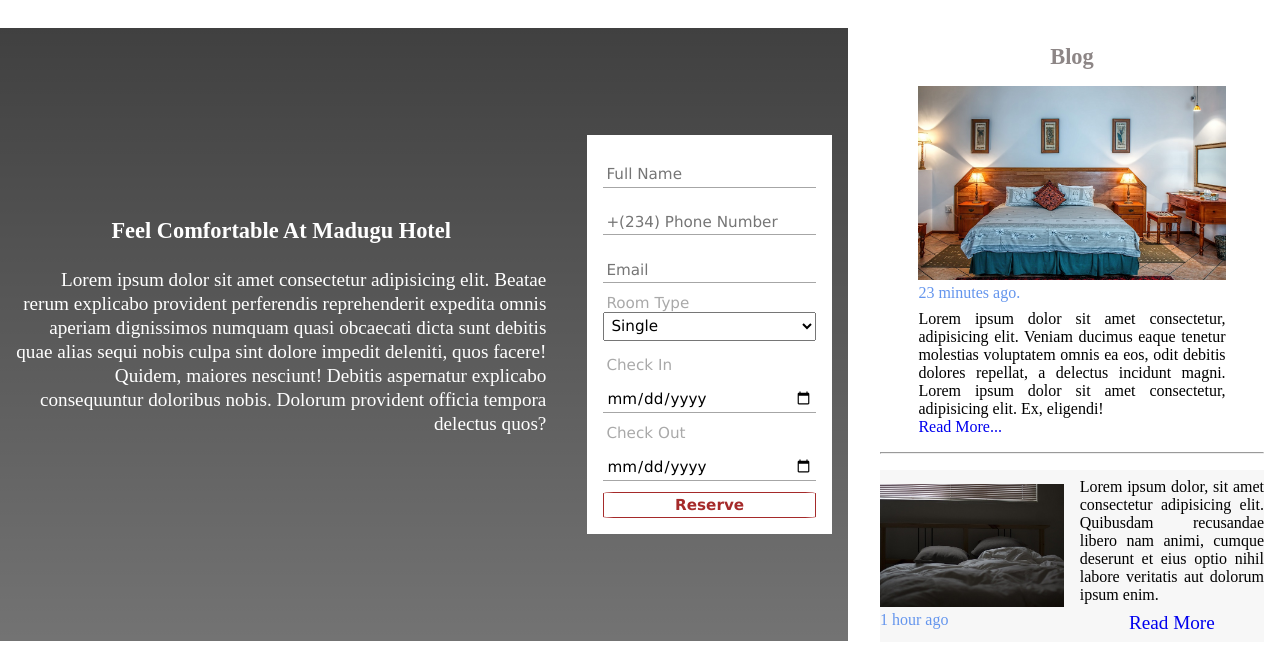
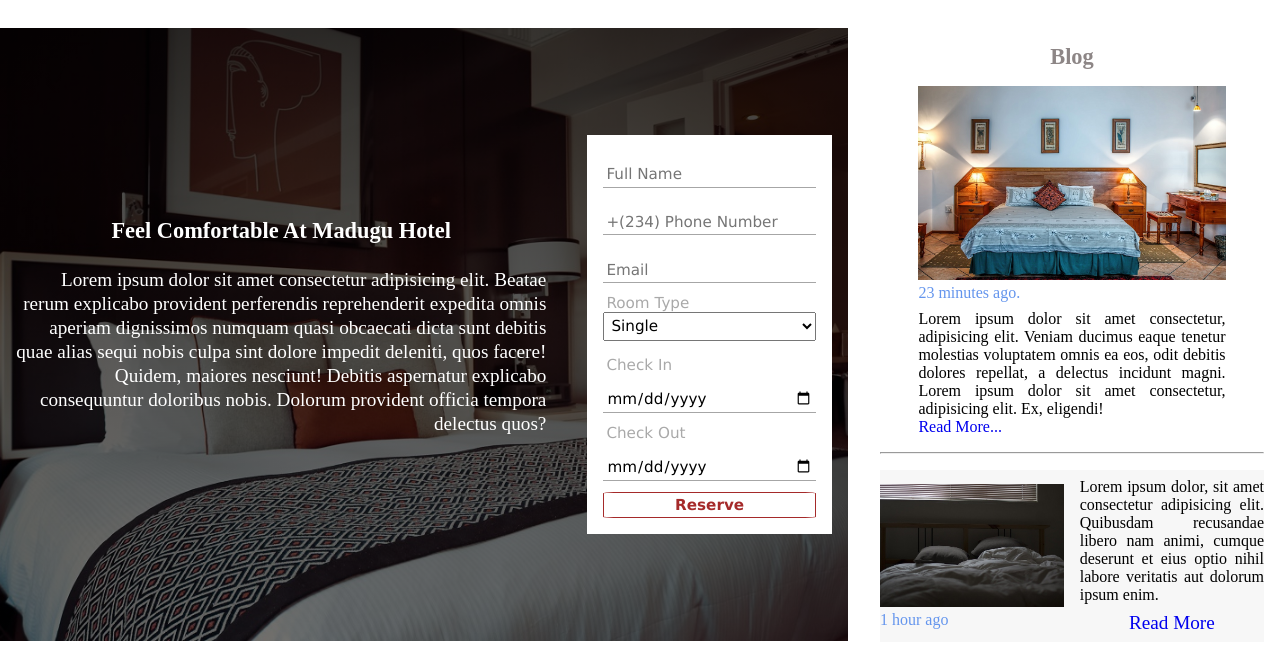
Before and after one commit to dhun-noorain/maduguhotel, a plain HTML site: page index.html in a window 1280 px wide. Shown: the part 92-747 px from the top of the page. Drawn offline with Linux system fonts and the light colour scheme; files whose address does not match are found by name.

Commit message:
Update index.css

```diff
--- a/css/index.css
+++ b/css/index.css
@@ -91,7 +91,7 @@
 
 /* main styles here starting with banner section*/
 #banner {
-  background: linear-gradient(rgba(0, 0, 0, .75), rgba(0, 0, 0, .55)), url(./img/hotel-bg.jpg);
+  background: linear-gradient(rgba(0, 0, 0, .75), rgba(0, 0, 0, .55)), url(../img/hotel-bg.jpg);
   background-position: center;
   background-repeat: no-repeat;
   background-size: cover;
```
